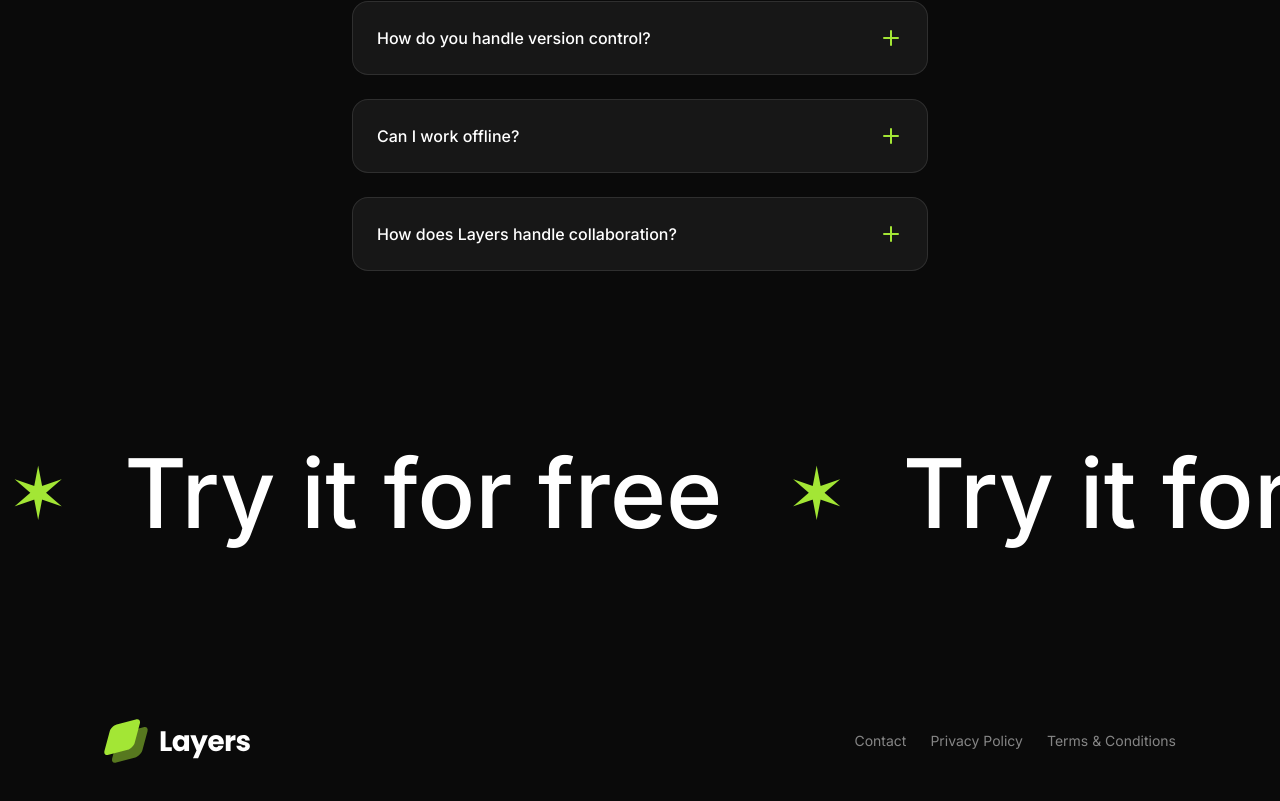
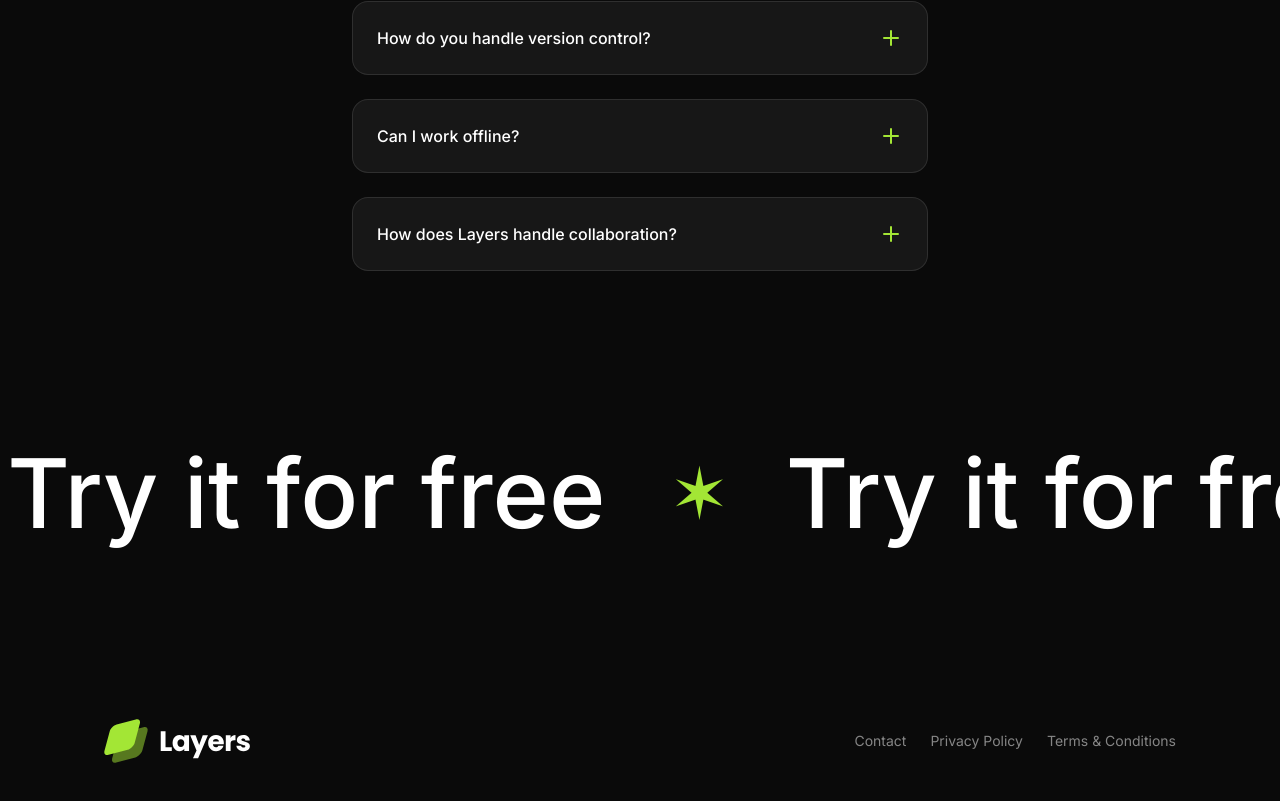
Before and after one commit to Barrenboat/modern-design-tool-landing-page, a Next.js app: page / in a window 1280 px wide. Shown: the part 5750-6551 px from the top of the page. Built offline with nearby package versions, Linux system fonts and the light colour scheme.

Commit message:
feat: 为CTA section添加了横向滚动动画

```diff
--- a/src/sections/CallToAction.tsx
+++ b/src/sections/CallToAction.tsx
@@ -1,15 +1,29 @@
+"use client";
+
+import { motion } from "framer-motion";
+
 export default function CallToAction() {
     return (
         <section className="py-24">
             <div className="overflow-x-clip py-4 px-2 flex">
-                <div className="flex flex-none gap-16 text-7xl md:text-8xl font-medium">
+                <motion.div
+                    animate={{ x: "-50%" }}
+                    transition={{
+                        duration: 30,
+                        ease: "linear",
+                        repeat: Infinity,
+                    }}
+                    className="flex flex-none gap-16 pr-16 text-7xl md:text-8xl font-medium"
+                >
                     {Array.from({ length: 10 }, (_, index) => (
                         <div key={index} className="flex items-center gap-14">
-                            <span className="text-lime-400 text-7xl">&#10038;</span>
+                            <span className="text-lime-400 text-7xl">
+                                &#10038;
+                            </span>
                             <span>Try it for free</span>
                         </div>
                     ))}
-                </div>
+                </motion.div>
             </div>
         </section>
     );
```
